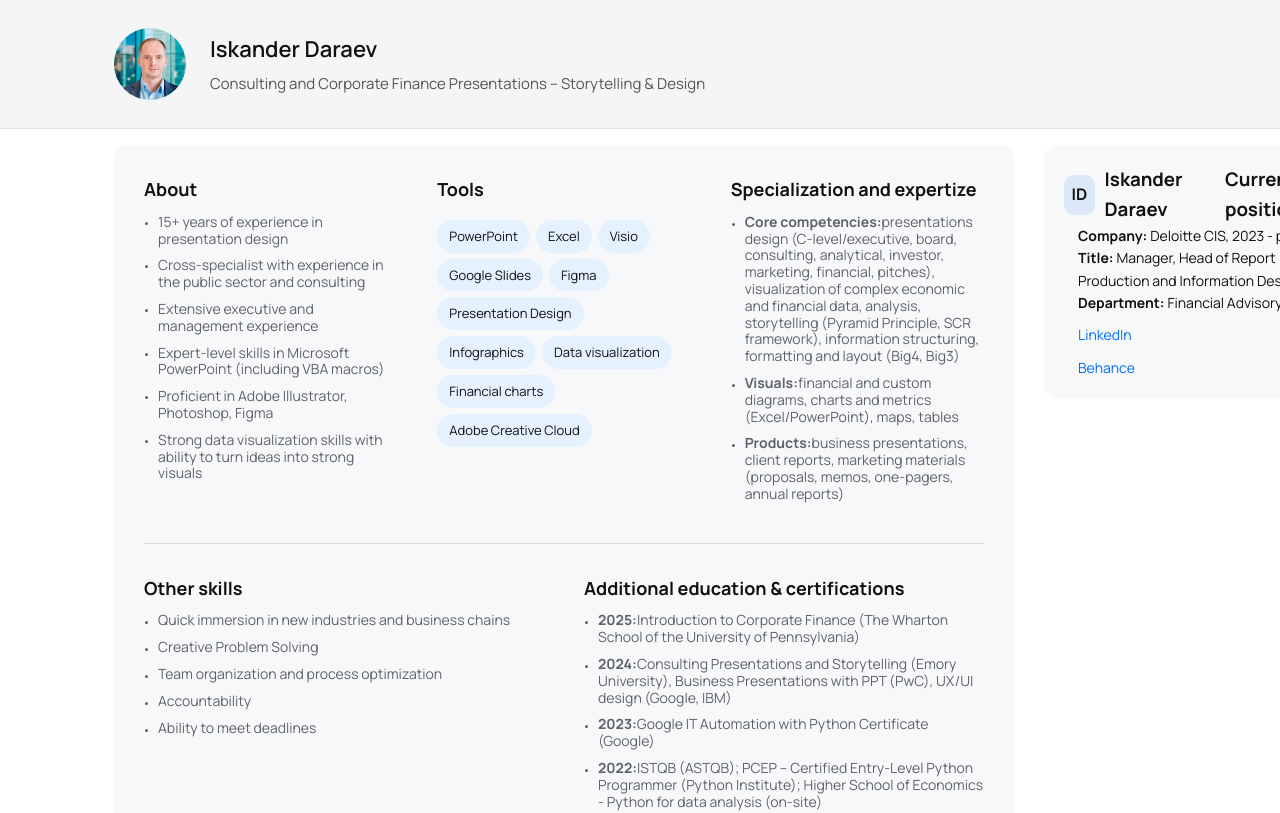
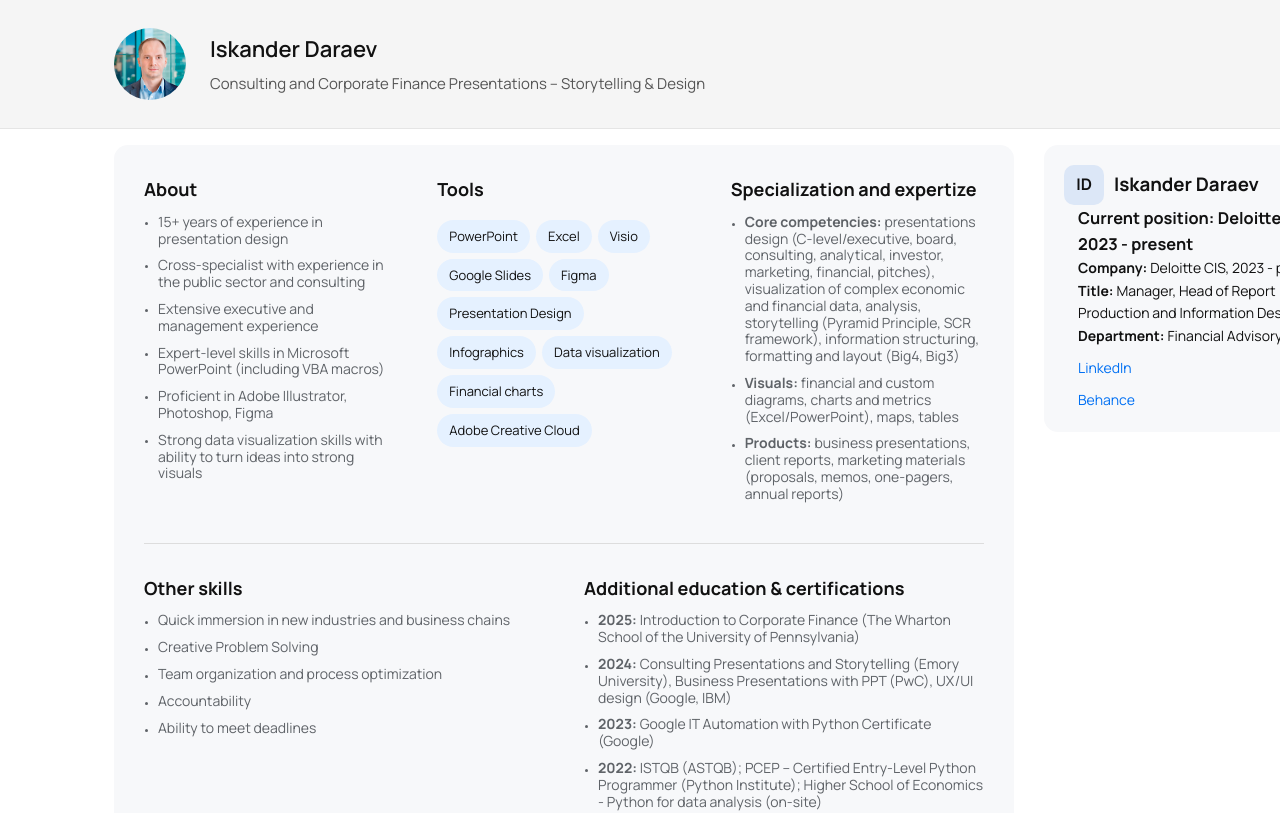
Before and after one commit to isk06/iskd, a Next.js app: page / in a window 1280 px wide. Shown: the top 813 px of the page. Built offline with nearby package versions, Linux system fonts and the light colour scheme.

Commit message:
new structure

```diff
--- a/app/page.tsx
+++ b/app/page.tsx
@@ -85,12 +85,12 @@ export default function HomePage() {
               <div>
                 <h3>Specialization and expertize</h3>
                 <ul className="bullet-list">
-                  <li><strong>Core competencies:</strong>presentations design
+                  <li><strong>Core competencies:</strong> presentations design
                   (C-level/executive, board, consulting, analytical, investor, marketing, financial, pitches), visualization
                   of complex economic and financial data, analysis, storytelling (Pyramid Principle, SCR framework),
                   information structuring, formatting and layout (Big4, Big3)</li>
-                  <li><strong>Visuals:</strong>financial and custom diagrams, charts and metrics (Excel/PowerPoint), maps, tables</li>
-                  <li><strong>Products:</strong>business presentations, client reports, marketing materials (proposals, memos, one-pagers, annual reports)</li>
+                  <li><strong>Visuals:</strong> financial and custom diagrams, charts and metrics (Excel/PowerPoint), maps, tables</li>
+                  <li><strong>Products:</strong> business presentations, client reports, marketing materials (proposals, memos, one-pagers, annual reports)</li>
 
                 </ul>
               </div>
@@ -116,12 +116,12 @@ export default function HomePage() {
               <div>
                 <h3>Additional education & certifications</h3>
                 <ul className="bullet-list">
-                  <li><strong>2025:</strong>Introduction to Corporate Finance (The Wharton School of the University of Pennsylvania)</li>
-                  <li><strong>2024:</strong>Consulting Presentations and Storytelling (Emory University), Business Presentations with PPT (PwC), UX/UI design (Google, IBM)</li>
-                  <li><strong>2023:</strong>Google IT Automation with Python Certificate (Google)</li>
-                  <li><strong>2022:</strong>ISTQB (ASTQB); PCEP – Certified Entry-Level Python Programmer (Python Institute);
+                  <li><strong>2025:</strong> Introduction to Corporate Finance (The Wharton School of the University of Pennsylvania)</li>
+                  <li><strong>2024:</strong> Consulting Presentations and Storytelling (Emory University), Business Presentations with PPT (PwC), UX/UI design (Google, IBM)</li>
+                  <li><strong>2023:</strong> Google IT Automation with Python Certificate (Google)</li>
+                  <li><strong>2022:</strong> ISTQB (ASTQB); PCEP – Certified Entry-Level Python Programmer (Python Institute);
                   Higher School of Economics - Python  for data analysis (on-site)</li>
-                  <li><strong>2021:</strong>IELTS Academic; Business Case Structuring (Fless)</li>
+                  <li><strong>2021:</strong> IELTS Academic; Business Case Structuring (Fless)</li>
                 </ul>
               </div>
 
@@ -135,10 +135,10 @@ export default function HomePage() {
               <div className="company-header">
                 <div className="company-logo">ID</div>
                 <h3>Iskander Daraev</h3>
-                <h3>Current position:</h3>
               </div>
 
               <div className="company-info">
+                <h3><strong>Current position:</strong> Deloitte CIS, 2023 - present</h3>
                 <p><strong>Company:</strong> Deloitte CIS, 2023 - present</p>
                 <p><strong>Title:</strong> Manager, Head of Report Production and Information Design</p>
                 <p><strong>Department:</strong> Financial Advisory</p>
```
